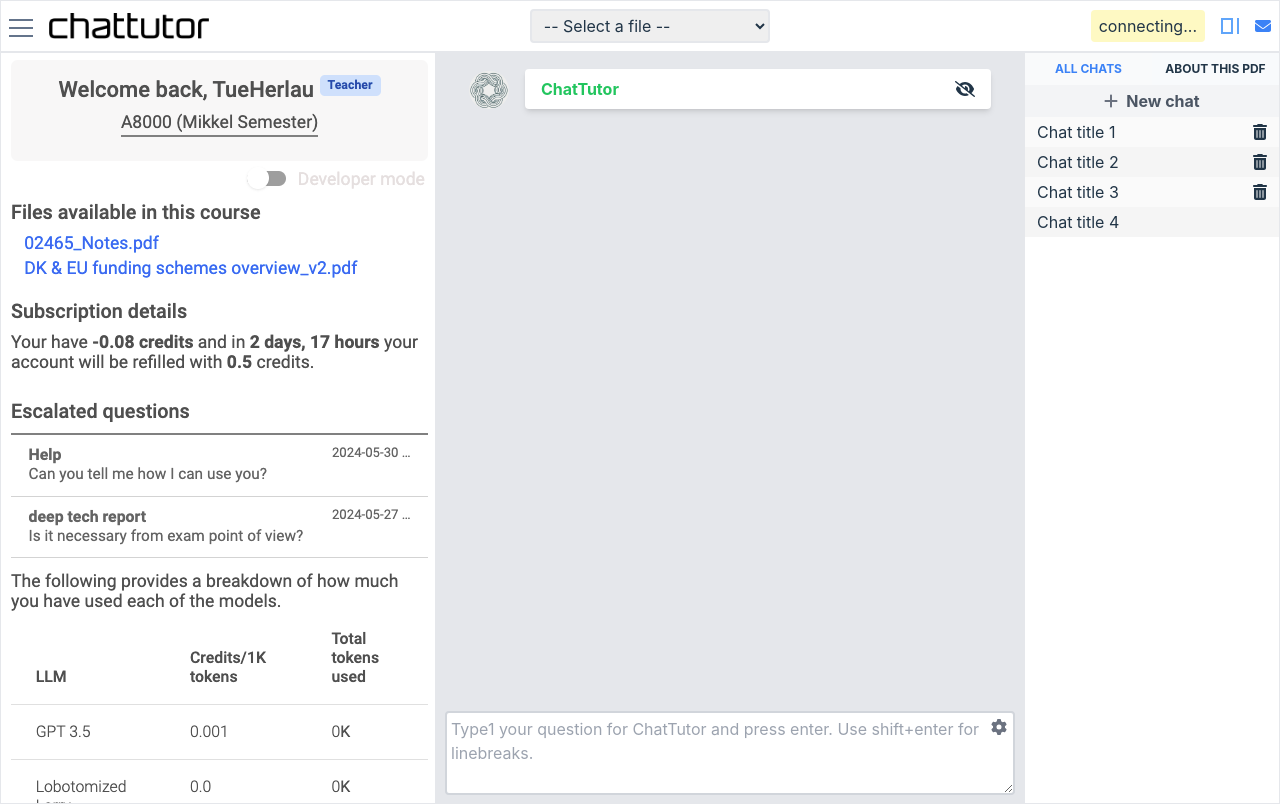
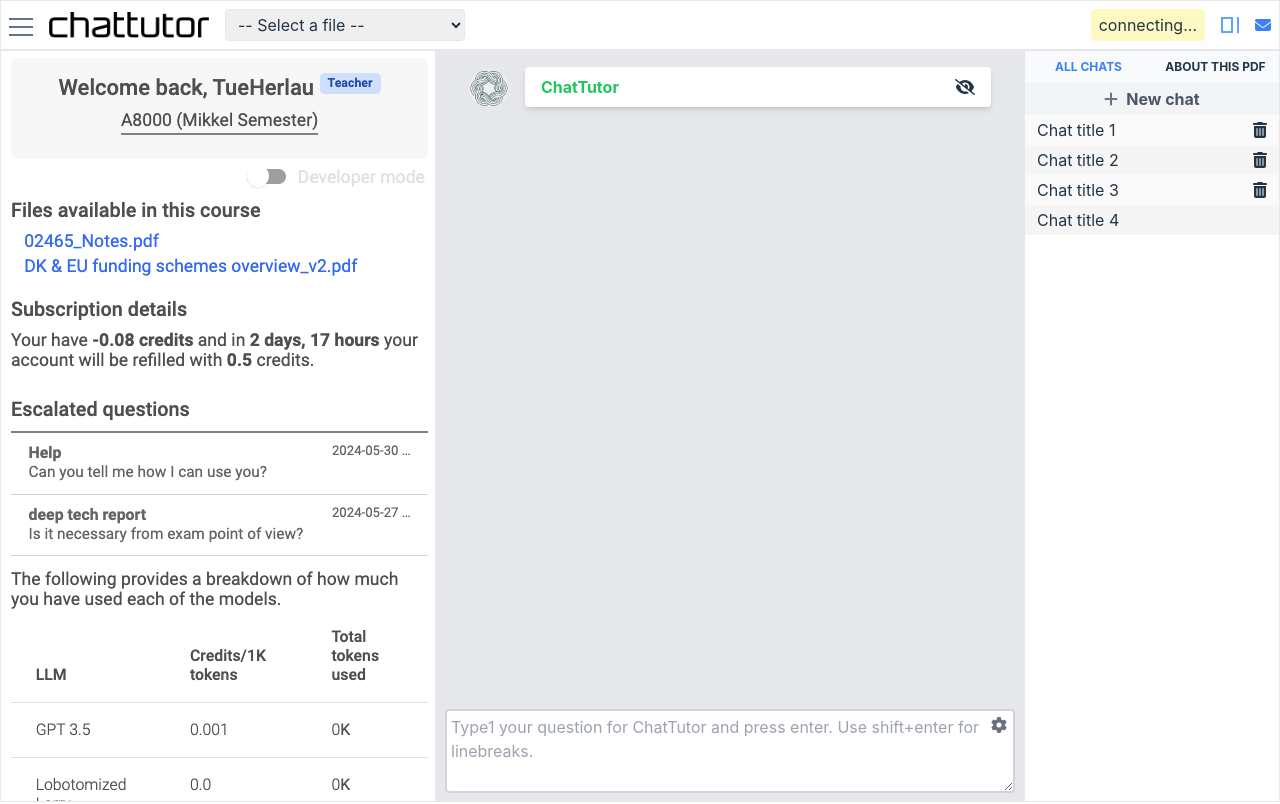
Before and after one commit to sudhansom/chattutor-react, a React (Vite) app: page / in a window 1280 px wide. Built offline with nearby package versions, Linux system fonts and the light colour scheme.

Commit message:
move dropdown to the left and remove the thickness

```diff
--- a/src/components/TopNavBar.jsx
+++ b/src/components/TopNavBar.jsx
@@ -18,8 +18,8 @@
           height="100"
           alt=""
         />
+        <Select />
       </div>
-      <Select />
       <RightNavigation setShowChat={setShowChat} />
     </div>
   );
--- a/src/components/ui/Select.jsx
+++ b/src/components/ui/Select.jsx
@@ -2,7 +2,7 @@
   return (
     <div>
       <select
-        className="w-60 px-2 py-1 border-2 rounded"
+        className="w-60 px-2 py-1 border rounded"
         name="pdf"
         id="pdf-select">
         <option value="pdf">-- Select a file --</option>
```
